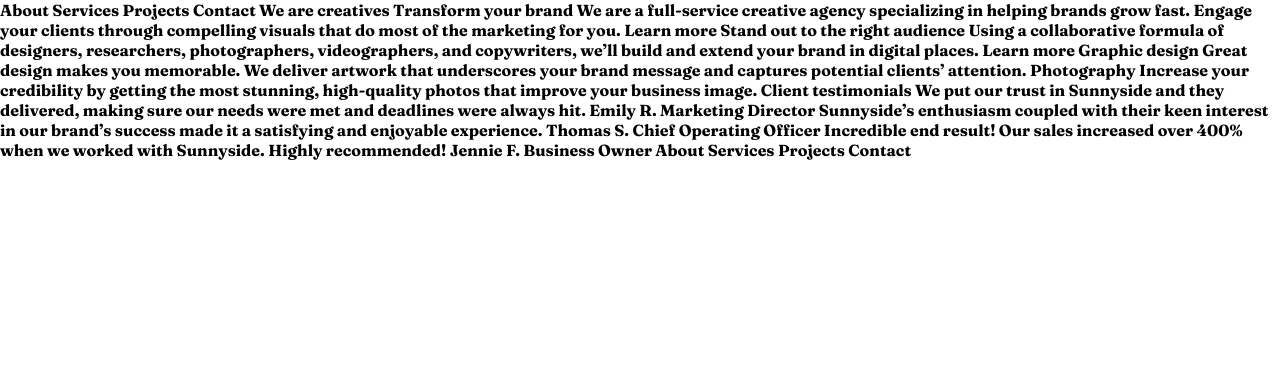
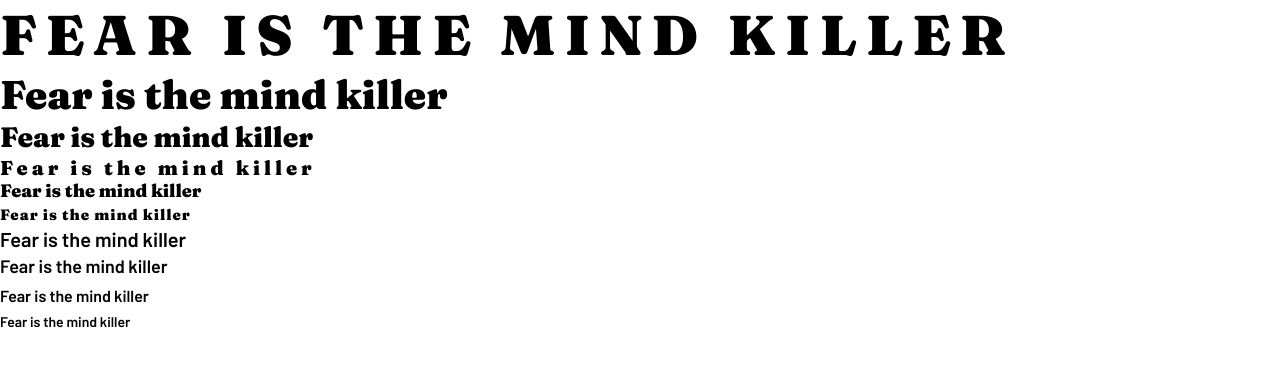
Before and after one commit to Arsalan2078/sunnyside-agency-landing-page, a React (Vite) app: page / in a window 1280 px wide. Shown: the top 366 px of the page. Built offline with nearby package versions, Linux system fonts and the light colour scheme.

Commit message:
typography classes added

```diff
--- a/src/App.tsx
+++ b/src/App.tsx
@@ -1,7 +1,17 @@
 export default function App() {
   return (
     <div>
-      About
+      <div className="text-preset-fraunces--1">Fear is the mind killer</div>
+      <div className="text-preset-fraunces--2">Fear is the mind killer</div>
+      <div className="text-preset-fraunces--3">Fear is the mind killer</div>
+      <div className="text-preset-fraunces--4">Fear is the mind killer</div>
+      <div className="text-preset-fraunces--5">Fear is the mind killer</div>
+      <div className="text-preset-fraunces--6">Fear is the mind killer</div>
+      <div className="text-preset-barlow--1">Fear is the mind killer</div>
+      <div className="text-preset-barlow--2">Fear is the mind killer</div>
+      <div className="text-preset-barlow--3">Fear is the mind killer</div>
+      <div className="text-preset-barlow--4">Fear is the mind killer</div>
+      {/* About
       Services
       Projects
       Contact
@@ -44,7 +54,7 @@
       About
       Services
       Projects
-      Contact
+      Contact */}
     </div>
   )
 }
--- /dev/null
+++ b/src/scss/_typography.scss
@@ -0,0 +1,86 @@
+@layer {
+  .text-preset-fraunces {
+    &--1 {
+      font-family: var(--ff-fraunces);
+      font-weight: var(--fw-900);
+      font-size: var(--fs-42-56);
+      letter-spacing: var(--ls-6-9);
+      line-height: var(--lh-125);
+      text-transform: uppercase;
+    }
+
+    &--2 {
+      font-family: var(--ff-fraunces);
+      font-weight: var(--fw-900);
+      font-size: var(--fs-32-40);
+      letter-spacing: var(--ls-0);
+      line-height: var(--lh-125);
+    }
+
+    &--3 {
+      font-family: var(--ff-fraunces);
+      font-weight: var(--fw-900);
+      font-size: var(--fs-28);
+      letter-spacing: var(--ls-0);
+      line-height: var(--lh-125);
+    }
+
+    &--4 {
+      font-family: var(--ff-fraunces);
+      font-weight: var(--fw-900);
+      font-size: var(--fs-20);
+      letter-spacing: var(--ls-4);
+      line-height: var(--lh-125);
+    }
+
+    &--5 {
+      font-family: var(--ff-fraunces);
+      font-weight: var(--fw-900);
+      font-size: var(--fs-18);
+      letter-spacing: var(--ls-0);
+      line-height: var(--lh-125);
+    }
+
+    &--6 {
+      font-family: var(--ff-fraunces);
+      font-weight: var(--fw-900);
+      font-size: var(--fs-15);
+      letter-spacing: var(--ls-1);
+      line-height: var(--lh-165);
+    }
+  }
+
+  .text-preset-barlow {
+    &--1 {
+      font-family: var(--ff-barlow);
+      font-weight: var(--fw-600);
+      font-size: var(--fs-20);
+      letter-spacing: var(--ls-0);
+      line-height: var(--lh-125);
+    }
+
+    &--2 {
+      font-family: var(--ff-barlow);
+      font-weight: var(--fw-600);
+      font-size: var(--fs-18);
+      letter-spacing: var(--ls-0);
+      line-height: var(--lh-165);
+    }
+
+    &--3 {
+      font-family: var(--ff-barlow);
+      font-weight: var(--fw-600);
+      font-size: var(--fs-16);
+      letter-spacing: var(--ls-0);
+      line-height: var(--lh-170);
+    }
+
+    &--4 {
+      font-family: var(--ff-barlow);
+      font-weight: var(--fw-600);
+      font-size: var(--fs-14);
+      letter-spacing: var(--ls-0);
+      line-height: var(--lh-180);
+    }
+  }
+}
--- a/src/scss/globals.scss
+++ b/src/scss/globals.scss
@@ -1,6 +1,4 @@
 @use "./font-faces";
 @use "./reset";
-
-body {
-  font-family: "Fraunces";
-}
+@use "./root";
+@use "./typography";
```
